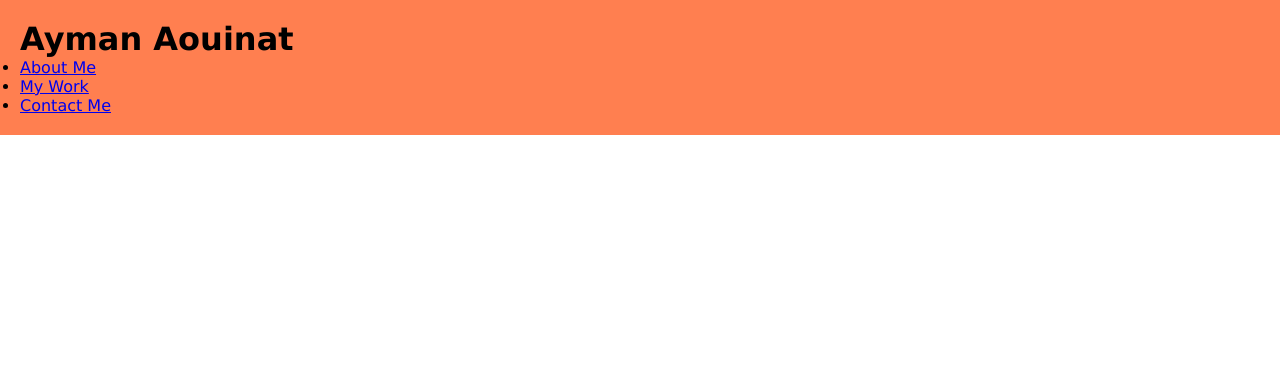
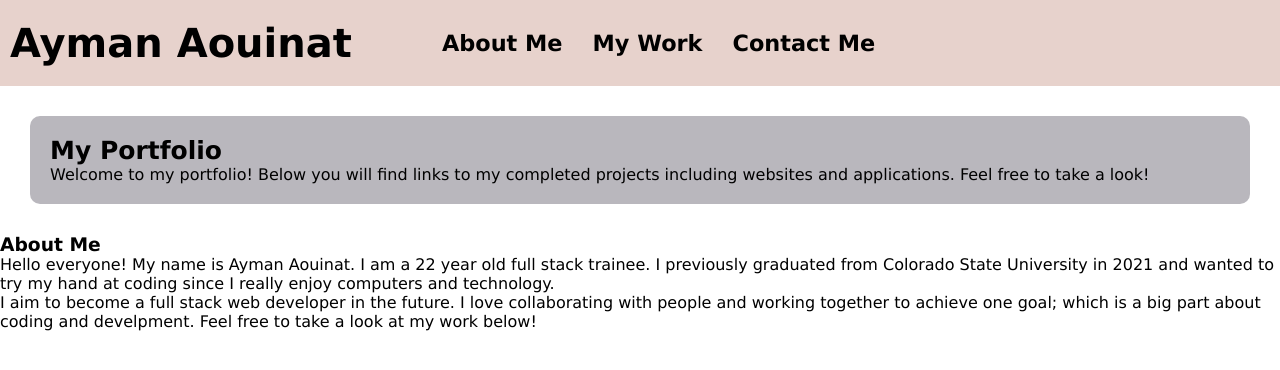
Before and after one commit to Xrtist/Portfolio, a plain HTML site: page index.html in a window 1280 px wide. Drawn offline with Linux system fonts and the light colour scheme.

Commit message:
Added hero and about sections and CSS styles

```diff
--- a/assests/style.css
+++ b/assests/style.css
@@ -6,8 +6,44 @@
 body {
     font-family: 'Lucida Sans', 'Lucida Sans Regular', 'Lucida Grande', 'Lucida Sans Unicode', Geneva, Verdana, sans-serif;
 }
-.header {
+header {
+    padding: 20px 10px;
+    display: flex;
+    background-color: #E7D2CC;
+    position: relative;
+}
+header h1 {
+    font-weight: bold;
+    font-size: 40px;
+    margin: 0;
+    text-align: center;
+}
+header nav {
+    margin: 10px 5px;
+}
+header nav ul {
+    display: flex;
+    flex-wrap: wrap;
+    justify-content: space-between;
+    align-items: center;
+    list-style: none;
+    display: flex;
+    font-size: 20px;
+    margin-left: 70px;
+}
+header nav ul li a {
+    padding: 10px 15px;
+    font-weight: bolder;
+    font-size: 1.75vw;
+    color: black;
+    text-decoration: none;
+}
+.hero {
     padding: 20px;
-    flex: auto;
-    background-color: coral;
+    border-radius: 10px;
+    margin: 30px;
+    background-color: #B9B7BD;
 }
+.hero h3 {
+    font-size: 25px;
+}
--- a/index.html
+++ b/index.html
@@ -6,7 +6,7 @@
     <title>Ayman Aouinat's Portfolio</title>
 </head>
 <body>
-    <header class="header">
+    <header>
         <h1>
             Ayman Aouinat
         </h1>
@@ -18,10 +18,27 @@
                 <li>
                     <a href="#my-work">My Work</a>
                 </li>
-                <li><a href="#contact">Contact Me</a></li>
+                <li>
+                    <a href="#contact">Contact Me</a>
+                </li>
             </ul>
         </nav>
     </header>
 
+    <section class="hero">
+        <div>
+            <h3>My Portfolio</h3>
+            <p>Welcome to my portfolio! Below you will find links to my completed projects including websites and applications. Feel free to take a look! </p>
+        </div>
+    </section>
+
+    <section id="about-me" class="">
+        <h3>About Me</h3>
+        <p>Hello everyone! My name is Ayman Aouinat. I am a 22 year old full stack trainee. I previously graduated from Colorado State University in 2021 and wanted to try my hand at coding since I really enjoy computers and technology.
+        </br>
+        I aim to become a full stack web developer in the future. I love collaborating with people and working together to achieve one goal; which is a big part about coding and develpment. Feel free to take a look at my work below!
+        </p>
+    </section>
+
 </body>
 </html>
```
Also changed, not shown: 1 other file.
